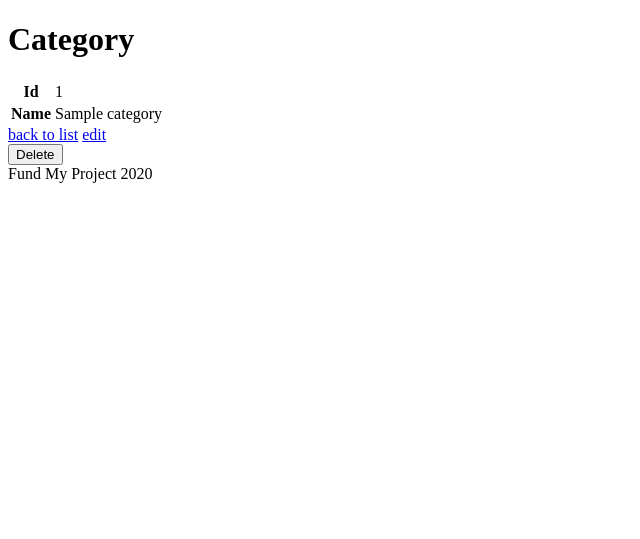
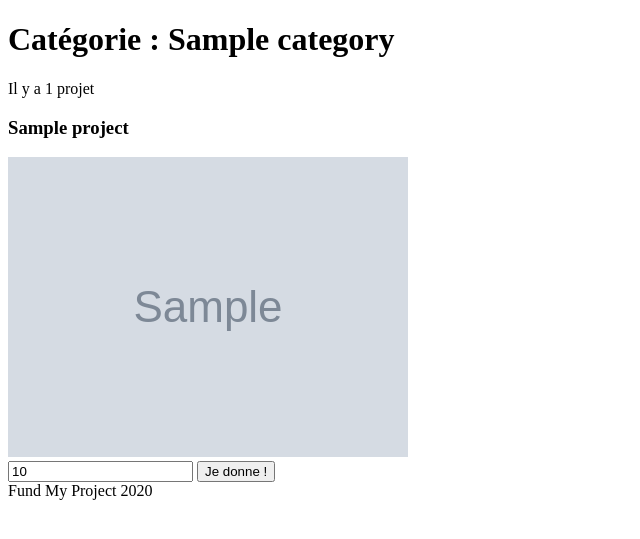
Before and after one commit to wondergaelle/fundmyproject, a Symfony app: template templates/category/show.html.twig in a window 1280 px wide. Shown: the part 114-653 px from the top of the page, without its empty margins (0-640 px from the left). Run offline with Twig, Linux system fonts and the light colour scheme; the template is opened without the code that fills it: most values are stand-ins (such as "Sample title", 1, 10 or a date in 2020); grey boxes marked "Sample" are stand-in pictures; some libraries are stand-ins or nearby versions.

Commit message:
Afficher dynamiquement le nombre de projets sur la page d'une catégorie en accordant selon le nombre

```diff
--- a/templates/category/show.html.twig
+++ b/templates/category/show.html.twig
@@ -1,26 +1,24 @@
 {% extends 'base.html.twig' %}
 
-{% block title %}Category{% endblock %}
+{% block title %}{{ category.name }}{% endblock %}
 
 {% block body %}
-    <h1>Category</h1>
 
-    <table class="table">
-        <tbody>
-            <tr>
-                <th>Id</th>
-                <td>{{ category.id }}</td>
-            </tr>
-            <tr>
-                <th>Name</th>
-                <td>{{ category.name }}</td>
-            </tr>
-        </tbody>
-    </table>
+    <div class="container">
+        <h1>Catégorie : {{ category.name }}</h1>
+        <p>Il y a
+            {% if category.projects.count < 2 %}
+                {{ category.projects.count }} projet
+            {% else %}
+            {{ category.projects.count }}  projets dans cette catégorie :</p>
+            {% endif %}
+        <div class="row">
+            {% for project in category.projects %}
+                <article class="col-4">
+                    {% include 'project/_thumbnail.html.twig' with {'project': project} only %}
+                </article>
+            {% endfor %}
+        </div>
+    </div>
 
-    <a href="{{ path('category_index') }}">back to list</a>
-
-    <a href="{{ path('category_edit', {'id': category.id}) }}">edit</a>
-
-    {{ include('category/_delete_form.html.twig') }}
 {% endblock %}
```
